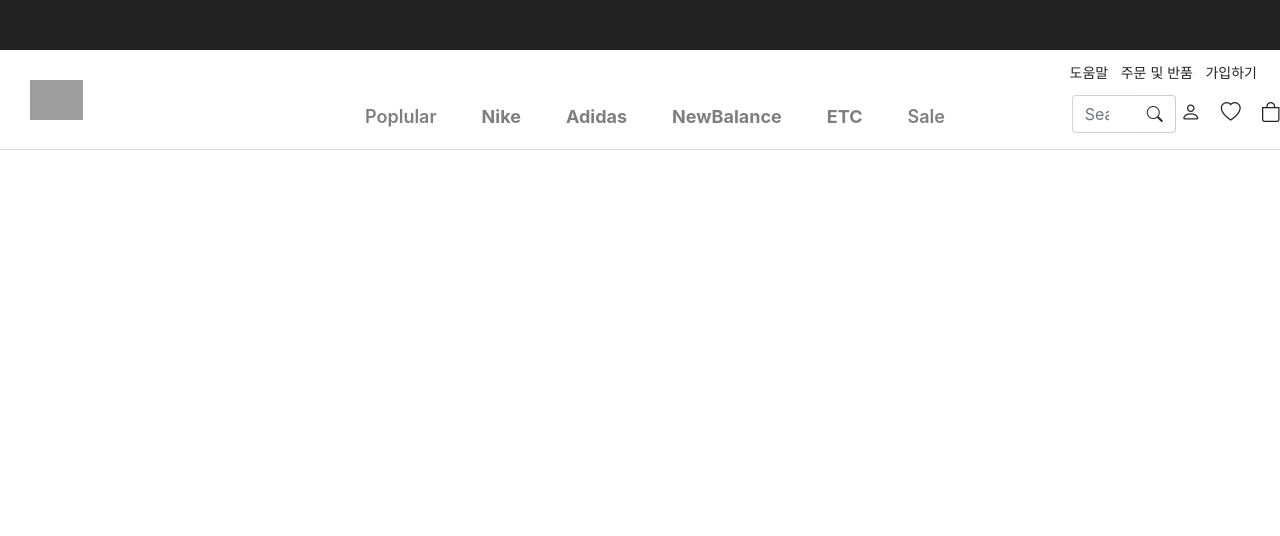
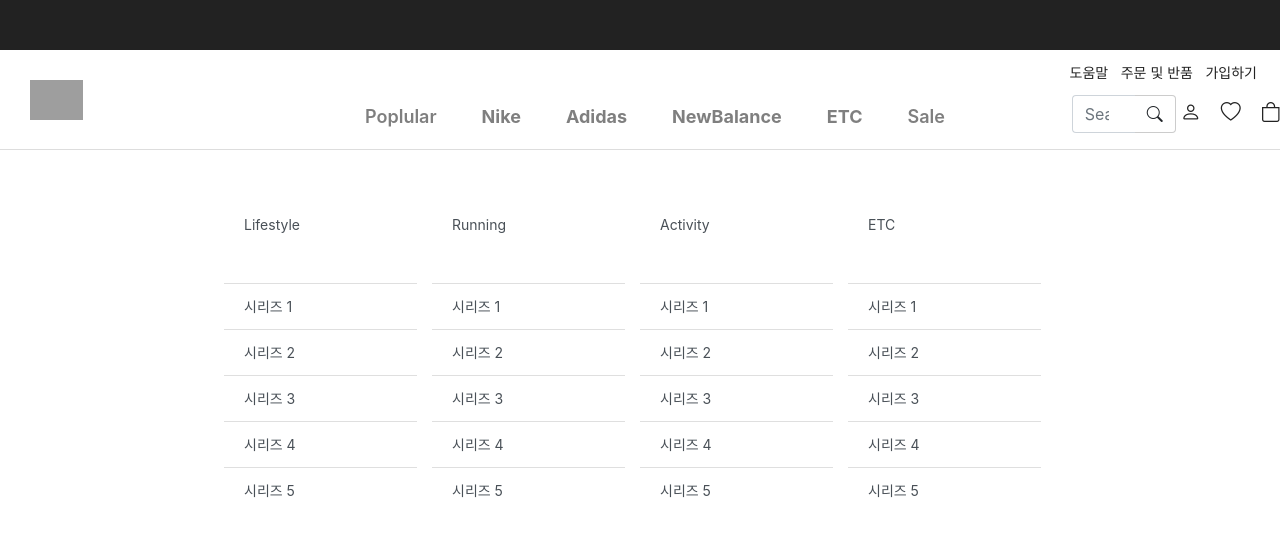
Before and after one commit to qsdcv301/ShoesShopProject, a plain HTML site: page Frontend/header.html in a window 1280 px wide. Drawn offline with nearby package versions, Linux system fonts and the light colour scheme; grey boxes are pictures that could not be loaded.

Commit message:
feat/header.html header-list 임시 추가

```diff
--- a/Frontend/header.html
+++ b/Frontend/header.html
@@ -109,15 +109,6 @@
             border-bottom-right-radius: 0;
         }
 
-        /*헤더 메뉴*/
-        .header-menu {
-            background-color: #ddd;
-            height: 500px;
-            display: none;
-            z-index: 999;
-
-        }
-
         .btn {
             border: 1px solid #ccc;
         }
@@ -129,6 +120,11 @@
         .user-menu {
             display: flex;
             justify-content: space-around;
+
+            .header-menu {
+                display: none;
+                z-index: 999;
+            }
         }
     </style>
 </head>
@@ -149,22 +145,22 @@
                 <!-- 내비게이션 -->
                 <div class="collapse navbar-collapse col-6 position-relative">
                     <ul class="navbar-nav mb-2 mb-lg-0 position-absolute">
-                        <li class="nav-item ml-auto mr-auto">
+                        <li class="nav-item mx-auto">
                             <a class="nav-link" href="#">Poplular</a>
                         </li>
-                        <li class="nav-item ml-auto mr-auto">
+                        <li class="nav-item mx-auto">
                             <a class="nav-link font-weight-bold" href="#">Nike</a>
                         </li>
-                        <li class="nav-item ml-auto mr-auto">
+                        <li class="nav-item mx-auto">
                             <a class="nav-link font-weight-bold" href="#">Adidas</a>
                         </li>
-                        <li class="nav-item ml-auto mr-auto">
+                        <li class="nav-item mx-auto">
                             <a class="nav-link font-weight-bold" href="#">NewBalance</a>
                         </li>
-                        <li class="nav-item ml-auto mr-auto">
+                        <li class="nav-item mx-auto">
                             <a class="nav-link font-weight-bold" href="#">ETC</a>
                         </li>
-                        <li class="nav-item ml-auto mr-auto">
+                        <li class="nav-item mx-auto">
                             <a class="nav-link" href="#">Sale</a>
                         </li>
                     </ul>
@@ -206,7 +202,40 @@
             </div>
         </nav>
         <div class="header-menu">
-
+            <div class="header-list d-flex p-3">
+                <div class="list-group list-group-flush offset-2 col-2">
+                    <a href="#" class="list-group-item list-group-item-action py-5">Lifestyle</a>
+                    <a href="#" class="list-group-item list-group-item-action">시리즈 1</a>
+                    <a href="#" class="list-group-item list-group-item-action">시리즈 2</a>
+                    <a href="#" class="list-group-item list-group-item-action">시리즈 3</a>
+                    <a href="#" class="list-group-item list-group-item-action">시리즈 4</a>
+                    <a href="#" class="list-group-item list-group-item-action">시리즈 5</a>
+                </div>
+                <div class="list-group list-group-flush col-2">
+                    <a href="#" class="list-group-item list-group-item-action py-5">Running</a>
+                    <a href="#" class="list-group-item list-group-item-action">시리즈 1</a>
+                    <a href="#" class="list-group-item list-group-item-action">시리즈 2</a>
+                    <a href="#" class="list-group-item list-group-item-action">시리즈 3</a>
+                    <a href="#" class="list-group-item list-group-item-action">시리즈 4</a>
+                    <a href="#" class="list-group-item list-group-item-action">시리즈 5</a>
+                </div>
+                <div class="list-group list-group-flush col-2">
+                    <a href="#" class="list-group-item list-group-item-action py-5">Activity</a>
+                    <a href="#" class="list-group-item list-group-item-action">시리즈 1</a>
+                    <a href="#" class="list-group-item list-group-item-action">시리즈 2</a>
+                    <a href="#" class="list-group-item list-group-item-action">시리즈 3</a>
+                    <a href="#" class="list-group-item list-group-item-action">시리즈 4</a>
+                    <a href="#" class="list-group-item list-group-item-action">시리즈 5</a>
+                </div>
+                <div class="list-group list-group-flush col-2">
+                    <a href="#" class="list-group-item list-group-item-action py-5">ETC</a>
+                    <a href="#" class="list-group-item list-group-item-action">시리즈 1</a>
+                    <a href="#" class="list-group-item list-group-item-action">시리즈 2</a>
+                    <a href="#" class="list-group-item list-group-item-action">시리즈 3</a>
+                    <a href="#" class="list-group-item list-group-item-action">시리즈 4</a>
+                    <a href="#" class="list-group-item list-group-item-action">시리즈 5</a>
+                </div>
+            </div>
         </div>
     </header>
 
```
